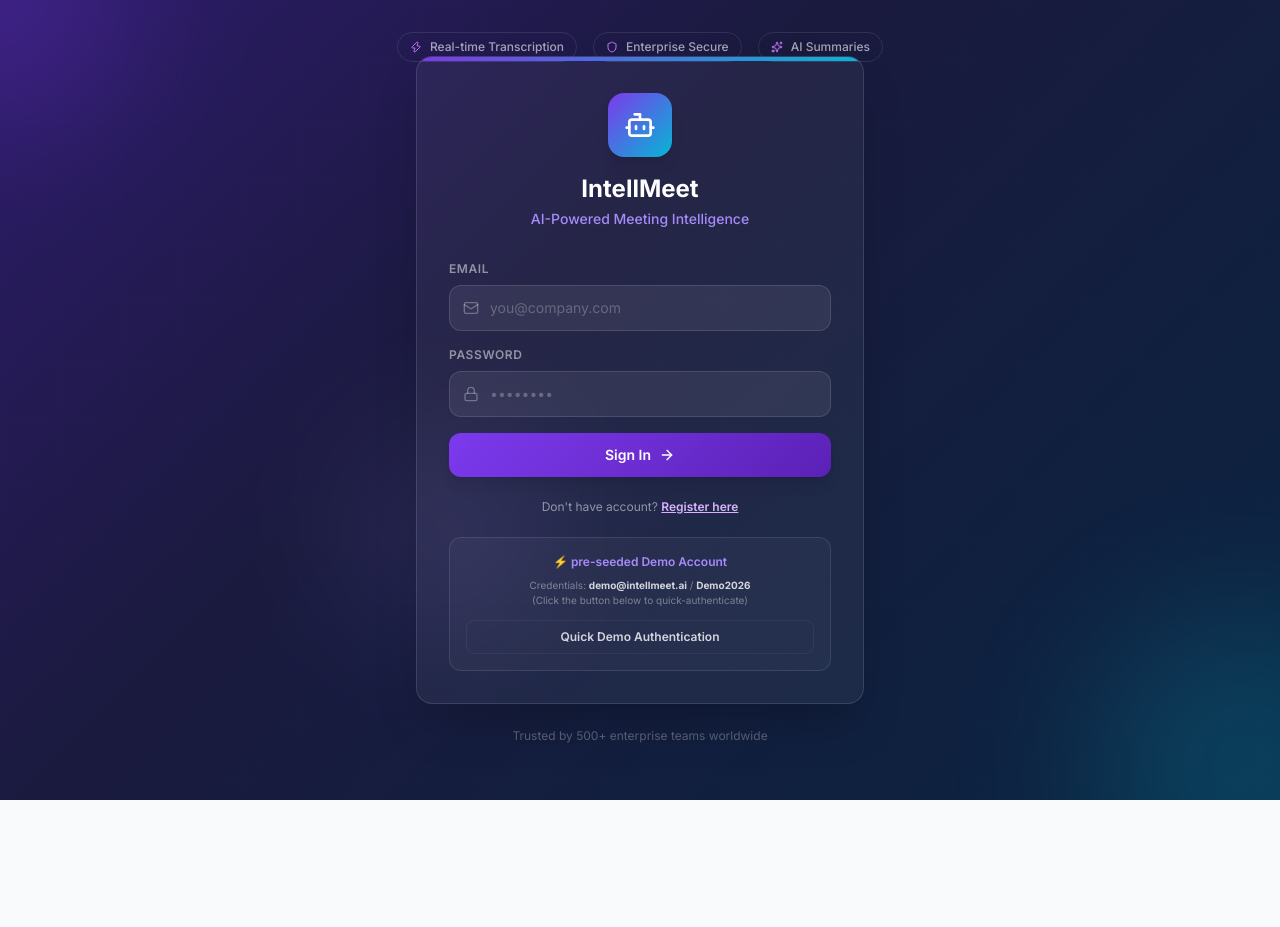
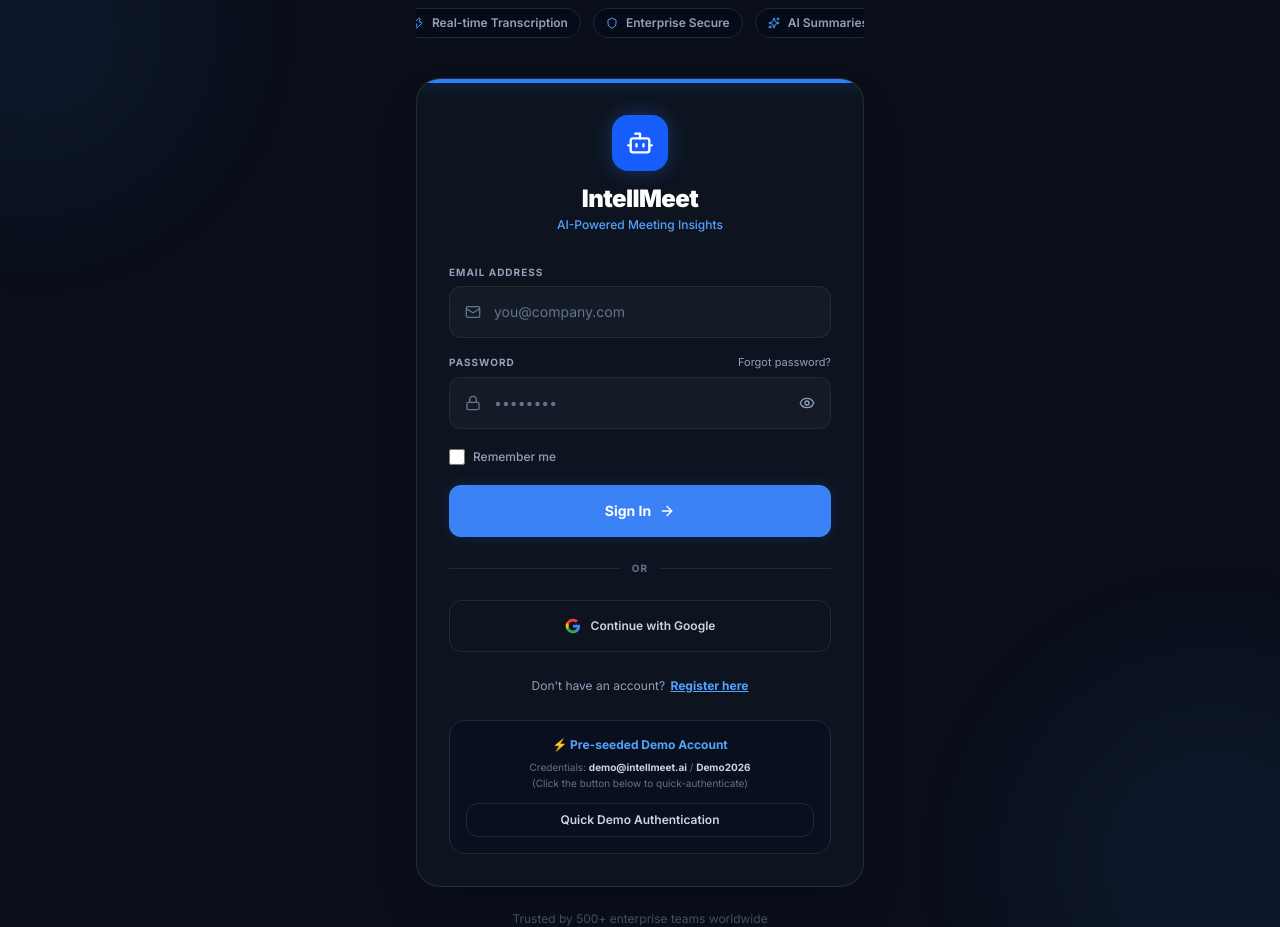
Before and after one commit to priyansh-rai109/IntellMeet, a React (Vite) app: page /login in a window 1280 px wide. Before the commit the page ends 800 px from the top, so only its background shows below. Built offline with nearby package versions, Linux system fonts and the light colour scheme; no server answers.

Commit message:
design: redesign login page with premium dark theme matching landing page

```diff
--- a/src/pages/LoginPage.tsx
+++ b/src/pages/LoginPage.tsx
@@ -1,6 +1,16 @@
 import { useState } from 'react'
 import { useNavigate } from 'react-router-dom'
-import { Bot, Mail, Lock, ArrowRight, Sparkles, Shield, Zap, UserPlus } from 'lucide-react'
+import {
+  Bot,
+  Mail,
+  Lock,
+  ArrowRight,
+  Sparkles,
+  Shield,
+  Zap,
+  Eye,
+  EyeOff
+} from 'lucide-react'
 import api from '../config/api'
 
 export default function LoginPage() {
@@ -9,6 +19,10 @@ export default function LoginPage() {
   const [password, setPassword] = useState('')
   const [loading, setLoading] = useState(false)
   const [error, setError] = useState('')
+
+  // Custom interactive state additions
+  const [showPassword, setShowPassword] = useState(false)
+  const [rememberMe, setRememberMe] = useState(false)
 
   const handleSignIn = async (e: React.FormEvent) => {
     e.preventDefault()
@@ -66,85 +80,145 @@ export default function LoginPage() {
     }
   }
 
+  const handleForgotPassword = () => {
+    console.log('Forgot password clicked - wire connection recovery logic here later')
+  }
+
+  const handleGoogleSignIn = () => {
+    console.log('Google OAuth - coming soon')
+  }
 
   return (
-    <div className="min-h-screen flex items-center justify-center relative overflow-hidden" style={{ background: 'linear-gradient(135deg, #2D1B69 0%, #1a1a3e 40%, #0a2440 100%)' }}>
-      {/* Animated background orbs */}
+    <div className="min-h-screen flex flex-col items-center justify-center relative overflow-hidden px-4" style={{ background: '#0a0f1a', fontFamily: "'Inter', sans-serif" }}>
+      {/* Dynamic styles */}
+      <style>{`
+        @keyframes fadeInCard {
+          0% { opacity: 0; transform: translateY(14px); }
+          100% { opacity: 1; transform: translateY(0); }
+        }
+        .login-card {
+          animation: fadeInCard 0.45s cubic-bezier(0.16, 1, 0.3, 1) forwards;
+        }
+        .glow-button {
+          box-shadow: 0 0 15px rgba(59, 130, 246, 0.15);
+          transition: all 0.3s cubic-bezier(0.16, 1, 0.3, 1);
+        }
+        .glow-button:hover:not(:disabled) {
+          box-shadow: 0 0 25px rgba(59, 130, 246, 0.45);
+          transform: scale(1.01);
+        }
+        .glow-button:active:not(:disabled) {
+          transform: scale(0.99);
+        }
+      `}</style>
+
+      {/* Background ambient light */}
       <div className="absolute inset-0 overflow-hidden pointer-events-none">
-        <div className="absolute -top-40 -left-40 w-80 h-80 rounded-full opacity-30 blur-3xl" style={{ background: 'radial-gradient(circle, #7C3AED, transparent)' }} />
-        <div className="absolute -bottom-40 -right-40 w-96 h-96 rounded-full opacity-25 blur-3xl" style={{ background: 'radial-gradient(circle, #06B6D4, transparent)' }} />
-        <div className="absolute top-1/2 left-1/4 w-64 h-64 rounded-full opacity-15 blur-3xl" style={{ background: 'radial-gradient(circle, #A78BFA, transparent)' }} />
-        {/* Grid pattern */}
-        <div className="absolute inset-0 opacity-5" style={{
-          backgroundImage: 'linear-gradient(rgba(255,255,255,0.1) 1px, transparent 1px), linear-gradient(90deg, rgba(255,255,255,0.1) 1px, transparent 1px)',
-          backgroundSize: '60px 60px'
+        <div className="absolute -top-40 -left-40 w-96 h-96 rounded-full opacity-10 blur-3xl" style={{ background: 'radial-gradient(circle, #3b82f6, transparent)' }} />
+        <div className="absolute -bottom-40 -right-40 w-[450px] h-[450px] rounded-full opacity-10 blur-3xl" style={{ background: 'radial-gradient(circle, #3b82f6, transparent)' }} />
+        {/* Fine background grid */}
+        <div className="absolute inset-0 opacity-[0.015]" style={{
+          backgroundImage: 'linear-gradient(rgba(255,255,255,0.4) 1px, transparent 1px), linear-gradient(90deg, rgba(255,255,255,0.4) 1px, transparent 1px)',
+          backgroundSize: '80px 80px'
         }} />
       </div>
 
-      {/* Feature badges */}
-      <div className="absolute top-8 left-1/2 -translate-x-1/2 flex gap-4 flex-wrap justify-center px-4">
+      {/* Feature badges row */}
+      <div className="w-full max-w-md mb-8 flex justify-center">
+        <div className="flex gap-3 overflow-x-auto no-scrollbar scroll-smooth whitespace-nowrap max-w-full px-4 py-2 justify-start md:justify-center">
           {[
             { icon: Zap, text: 'Real-time Transcription' },
             { icon: Shield, text: 'Enterprise Secure' },
             { icon: Sparkles, text: 'AI Summaries' },
           ].map(({ icon: Icon, text }) => (
-          <div key={text} className="flex items-center gap-2 px-3 py-1.5 rounded-full text-xs font-medium text-white/60 border border-white/10 backdrop-blur-sm">
-            <Icon size={12} className="text-purple-400" />
+            <div key={text} className="flex items-center gap-2 px-3 py-1.5 rounded-full text-xs font-semibold text-slate-400 border border-slate-800 bg-slate-950/40 backdrop-blur-sm flex-shrink-0">
+              <Icon size={12} className="text-blue-400" />
               {text}
             </div>
           ))}
         </div>
+      </div>
 
-      {/* Login Card */}
-      <div className="relative w-full max-w-md mx-4 animate-fade-in-up">
-        <div className="rounded-2xl shadow-2xl overflow-hidden" style={{ background: 'rgba(255,255,255,0.05)', backdropFilter: 'blur(24px)', border: '1px solid rgba(255,255,255,0.12)' }}>
-          {/* Card header gradient */}
-          <div className="h-1 w-full" style={{ background: 'linear-gradient(90deg, #7C3AED, #06B6D4)' }} />
+      {/* Main Login Card */}
+      <div className="login-card w-full max-w-md opacity-0">
+        <div className="rounded-3xl shadow-2xl overflow-hidden backdrop-blur-xl border border-white/10" style={{ background: '#0d1420' }}>
+          {/* Accent strip */}
+          <div className="h-1 w-full bg-blue-500" style={{ boxShadow: '0 1px 15px rgba(59, 130, 246, 0.4)' }} />
 
           <div className="p-8">
             {/* Logo */}
             <div className="flex flex-col items-center mb-8">
-              <div className="w-16 h-16 rounded-2xl flex items-center justify-center mb-4 shadow-lg" style={{ background: 'linear-gradient(135deg, #7C3AED, #06B6D4)' }}>
-                <Bot size={32} className="text-white" />
+              <div className="w-14 h-14 rounded-2xl flex items-center justify-center mb-3 shadow-lg bg-blue-600" style={{ boxShadow: '0 0 20px rgba(59, 130, 246, 0.3)' }}>
+                <Bot size={28} className="text-white" />
               </div>
-              <h1 className="text-2xl font-bold text-white mb-1">IntellMeet</h1>
-              <p className="text-sm font-medium" style={{ color: '#A78BFA' }}>AI-Powered Meeting Intelligence</p>
+              <h1 className="text-2xl font-black tracking-tight text-white mb-0.5">IntellMeet</h1>
+              <p className="text-xs font-medium text-blue-400">AI-Powered Meeting Insights</p>
             </div>
 
-            {/* Form */}
+            {/* Input Form */}
             <form onSubmit={handleSignIn} className="space-y-4">
-              <div>
-                <label className="block text-xs font-semibold text-white/50 uppercase tracking-wider mb-2">Email</label>
+              <div className="space-y-1.5">
+                <label className="block text-[10px] font-bold text-slate-400 uppercase tracking-widest">Email Address</label>
                 <div className="relative">
-                  <Mail size={16} className="absolute left-3.5 top-1/2 -translate-y-1/2 text-white/30" />
+                  <Mail size={16} className="absolute left-4 top-1/2 -translate-y-1/2 text-slate-500" />
                   <input
                     id="email-input"
                     type="email"
                     value={email}
                     onChange={e => setEmail(e.target.value)}
                     placeholder="you@company.com"
-                    className="w-full pl-10 pr-4 py-3 rounded-xl text-sm text-white placeholder-white/25 outline-none transition-all duration-200 focus:ring-2 focus:ring-purple-500/50"
-                    style={{ background: 'rgba(255,255,255,0.07)', border: '1px solid rgba(255,255,255,0.12)' }}
+                    className="w-full pl-11 pr-4 min-h-[52px] rounded-xl text-sm text-white placeholder-slate-500 outline-none transition-all duration-200 focus:ring-2 focus:ring-blue-500/20 focus:border-blue-500"
+                    style={{ background: 'rgba(255, 255, 255, 0.03)', border: '1px solid rgba(255, 255, 255, 0.07)' }}
                     required
                   />
                 </div>
               </div>
 
-              <div>
-                <label className="block text-xs font-semibold text-white/50 uppercase tracking-wider mb-2">Password</label>
+              <div className="space-y-1.5">
+                <div className="flex items-center justify-between">
+                  <label className="block text-[10px] font-bold text-slate-400 uppercase tracking-widest">Password</label>
+                  <button
+                    type="button"
+                    onClick={handleForgotPassword}
+                    className="text-[11px] text-slate-400 hover:text-white transition-colors cursor-pointer"
+                  >
+                    Forgot password?
+                  </button>
+                </div>
                 <div className="relative">
-                  <Lock size={16} className="absolute left-3.5 top-1/2 -translate-y-1/2 text-white/30" />
+                  <Lock size={16} className="absolute left-4 top-1/2 -translate-y-1/2 text-slate-500" />
                   <input
                     id="password-input"
-                    type="password"
+                    type={showPassword ? 'text' : 'password'}
                     value={password}
                     onChange={e => setPassword(e.target.value)}
                     placeholder="••••••••"
-                    className="w-full pl-10 pr-4 py-3 rounded-xl text-sm text-white placeholder-white/25 outline-none transition-all duration-200 focus:ring-2 focus:ring-purple-500/50"
-                    style={{ background: 'rgba(255,255,255,0.07)', border: '1px solid rgba(255,255,255,0.12)' }}
+                    className="w-full pl-11 pr-12 min-h-[52px] rounded-xl text-sm text-white placeholder-slate-500 outline-none transition-all duration-200 focus:ring-2 focus:ring-blue-500/20 focus:border-blue-500"
+                    style={{ background: 'rgba(255, 255, 255, 0.03)', border: '1px solid rgba(255, 255, 255, 0.07)' }}
                     required
                   />
+                  <button
+                    type="button"
+                    onClick={() => setShowPassword(p => !p)}
+                    className="absolute right-4 top-1/2 -translate-y-1/2 text-slate-400 hover:text-white transition-colors cursor-pointer"
+                  >
+                    {showPassword ? <EyeOff size={16} /> : <Eye size={16} />}
+                  </button>
                 </div>
+              </div>
+
+              {/* Remember me checkbox */}
+              <div className="flex items-center gap-2 py-1">
+                <input
+                  id="remember-me"
+                  type="checkbox"
+                  checked={rememberMe}
+                  onChange={e => setRememberMe(e.target.checked)}
+                  className="w-4 h-4 rounded border-slate-700 bg-slate-900 text-blue-600 focus:ring-blue-500/20 focus:ring-offset-slate-900 focus:ring-2 cursor-pointer"
+                />
+                <label htmlFor="remember-me" className="text-xs text-slate-400 font-medium select-none cursor-pointer">
+                  Remember me
+                </label>
               </div>
 
               {error && (
@@ -153,12 +227,13 @@ export default function LoginPage() {
                 </div>
               )}
 
+              {/* Login Button */}
               <button
                 id="sign-in-btn"
                 type="submit"
                 disabled={loading}
-                className="w-full py-3 rounded-xl font-semibold text-white text-sm flex items-center justify-center gap-2 transition-all duration-200 hover:opacity-90 hover:scale-[1.02] active:scale-[0.98] disabled:opacity-60 shadow-lg mt-2 cursor-pointer"
-                style={{ background: loading ? '#5B21B6' : 'linear-gradient(135deg, #7C3AED, #5B21B6)' }}
+                className="glow-button w-full min-h-[52px] rounded-xl font-bold text-white text-sm flex items-center justify-center gap-2 transition-all disabled:opacity-60 cursor-pointer"
+                style={{ background: loading ? '#1d4ed8' : '#3b82f6' }}
               >
                 {loading ? (
                   <>
@@ -172,35 +247,57 @@ export default function LoginPage() {
                   </>
                 )}
               </button>
+
+              {/* OAuth Divider */}
+              <div className="flex items-center gap-3 my-4 py-2">
+                <div className="h-px bg-slate-800 flex-1" />
+                <span className="text-[10px] font-bold text-slate-500 uppercase tracking-widest">or</span>
+                <div className="h-px bg-slate-800 flex-1" />
+              </div>
+
+              {/* Google OAuth Button */}
+              <button
+                type="button"
+                onClick={handleGoogleSignIn}
+                className="w-full min-h-[52px] rounded-xl text-xs font-semibold text-slate-300 hover:text-white transition-colors bg-transparent border border-slate-800 hover:bg-white/5 active:scale-[0.98] flex items-center justify-center cursor-pointer"
+              >
+                <svg className="w-4 h-4 mr-2.5 flex-shrink-0" viewBox="0 0 24 24" fill="none">
+                  <path d="M22.56 12.25c0-.78-.07-1.53-.2-2.25H12v4.26h5.92c-.26 1.37-1.04 2.53-2.21 3.31v2.77h3.57c2.08-1.92 3.28-4.74 3.28-8.09z" fill="#4285F4" />
+                  <path d="M12 23c2.97 0 5.46-.98 7.28-2.66l-3.57-2.77c-.98.66-2.23 1.06-3.71 1.06-2.86 0-5.29-1.93-6.16-4.53H2.18v2.84C3.99 20.53 7.7 23 12 23z" fill="#34A853" />
+                  <path d="M5.84 14.09c-.22-.66-.35-1.36-.35-2.09s.13-1.43.35-2.09V7.06H2.18C1.43 8.55 1 10.22 1 12s.43 3.45 1.18 4.94l2.85-2.22.81-.63z" fill="#FBBC05" />
+                  <path d="M12 5.38c1.62 0 3.06.56 4.21 1.64l3.15-3.15C17.45 2.09 14.97 1 12 1 7.7 1 3.99 3.47 2.18 7.06l3.66 2.84c.87-2.6 3.3-4.52 6.16-4.52z" fill="#EA4335" />
+                </svg>
+                Continue with Google
+              </button>
             </form>
 
-            {/* Note & Redirect Link to Register */}
-            <div className="mt-4 text-center">
-              <span className="text-xs text-white/50">Don't have account? </span>
+            {/* Redirect link to Register */}
+            <div className="mt-5 text-center">
+              <span className="text-xs text-slate-400">Don't have an account? </span>
               <button
                 type="button"
                 id="go-to-register-btn"
                 onClick={() => navigate('/register')}
-                className="text-xs text-purple-300 hover:text-white transition-colors underline cursor-pointer font-semibold"
+                className="text-xs text-blue-400 hover:text-white transition-colors underline cursor-pointer font-bold ml-0.5"
               >
                 Register here
               </button>
             </div>
 
-            {/* Demo hints */}
-            <div className="mt-5 p-4 rounded-xl border border-white/10" style={{ background: 'rgba(255,255,255,0.03)' }}>
-              <p className="text-xs font-semibold text-center mb-2" style={{ color: '#A78BFA' }}>
-                ⚡ pre-seeded Demo Account
+            {/* Pre-seeded Demo account box */}
+            <div className="mt-6 p-4 rounded-2xl border border-slate-800 bg-slate-950/30">
+              <p className="text-xs font-bold text-center mb-1.5 text-blue-400 flex items-center justify-center gap-1">
+                ⚡ Pre-seeded Demo Account
               </p>
-              <p className="text-[10px] text-center text-white/40 mb-3 leading-normal">
-                Credentials: <strong className="text-white/80">demo@intellmeet.ai</strong> / <strong className="text-white/80">Demo2026</strong>
+              <p className="text-[10px] text-center text-slate-500 mb-3 leading-relaxed">
+                Credentials: <strong className="text-slate-300">demo@intellmeet.ai</strong> / <strong className="text-slate-300">Demo2026</strong>
                 <br />
                 (Click the button below to quick-authenticate)
               </p>
               <button
                 type="button"
                 onClick={() => fillAndSubmitDemo('demo@intellmeet.ai')}
-                className="w-full flex items-center justify-center gap-2 py-2 px-3 rounded-lg text-left text-xs font-semibold text-white/80 hover:text-white transition-all duration-200 hover:bg-white/5 active:scale-[0.98] border border-white/5 cursor-pointer"
+                className="w-full flex items-center justify-center gap-2 py-2 px-3 rounded-xl text-xs font-semibold text-slate-300 hover:text-white transition-all duration-200 hover:bg-white/5 active:scale-[0.98] border border-slate-800 cursor-pointer"
               >
                 Quick Demo Authentication
               </button>
@@ -208,8 +305,8 @@ export default function LoginPage() {
           </div>
         </div>
 
-        {/* Bottom tagline */}
-        <p className="text-center text-white/30 text-xs mt-6">
+        {/* Bottom Tagline */}
+        <p className="text-center text-slate-600 text-xs mt-6">
           Trusted by 500+ enterprise teams worldwide
         </p>
       </div>
```
Lines whose indentation alone changed are shown as unchanged.
